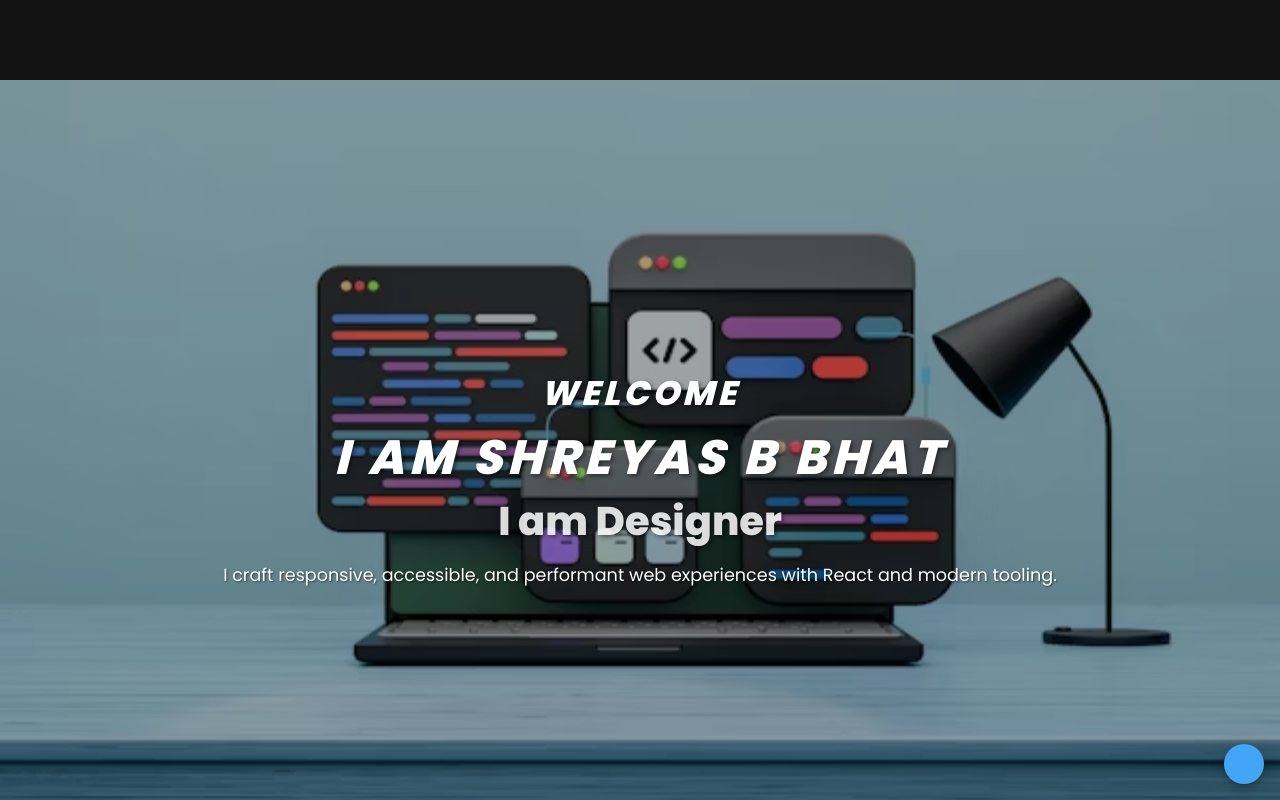
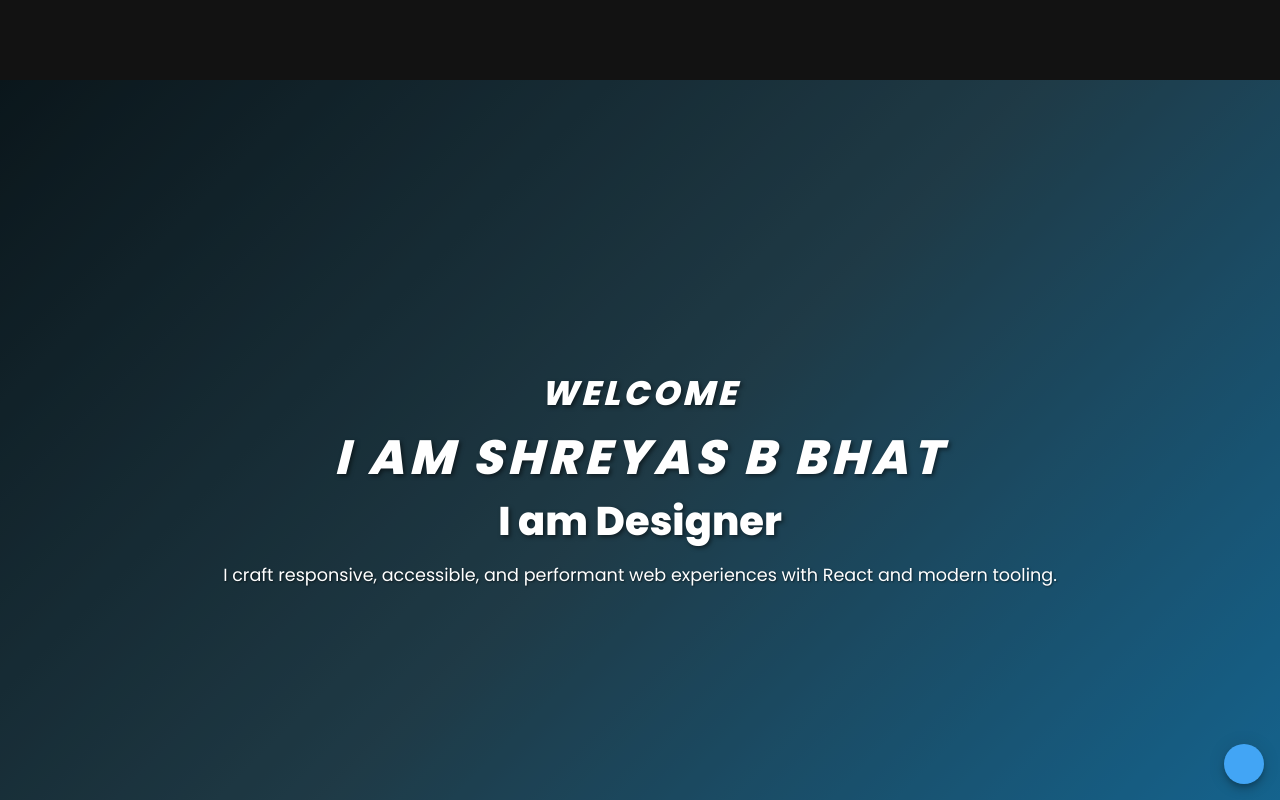
Before and after one commit to shreyasbrook/my-portfolio, a React (Create React App) app: page / in a window 1280 px wide. Shown: the top 800 px of the page. Built offline with nearby package versions, Linux system fonts and the light colour scheme; some icons are missing.

Commit message:
my fourth commit

```diff
--- a/src/components/Drawer.js
+++ b/src/components/Drawer.js
@@ -39,9 +39,9 @@ export default function Drawer({
     { id: 'contact', label: 'Contact', icon: <ContactSupportIcon /> },
   ],
   socials = [
-    { id: 'github', icon: <GitHubIcon />, href: 'https://github.com/Shreyas B Bhat497c' },
-    { id: 'linkedin', icon: <LinkedInIcon />, href: 'www.linkedin.com/in/Shreyas B Bhat-p-2247aa374' },
-    { id: 'email', icon: <MailOutlineIcon />, href: 'mailto:Shreyas B Bhat497cs@gmail.com' },
+    { id: 'github', icon: <GitHubIcon />, href: 'https://github.com/ShreyasBBhat' },
+    { id: 'linkedin', icon: <LinkedInIcon />, href: 'https://www.linkedin.com/in/ShreyasBBhat-p-2247aa374' },
+    { id: 'email', icon: <MailOutlineIcon />, href: 'mailto:shreyasbb20@gmail.com' },
   ],
 }) {
   const theme = useTheme();
@@ -71,8 +71,10 @@ export default function Drawer({
 
   return (
     <Box sx={{
-  width: '100vw',
-  height: '100vh',
+      width: '100vw',
+      maxWidth: '100vw',
+      height: '100vh',
+      minHeight: '100vh',
       borderRight: isMobile ? 0 : 1,
       borderColor: 'divider',
       bgcolor: 'background.paper',
@@ -85,8 +87,8 @@ export default function Drawer({
       transition: 'left 0.3s ease-in-out',
       boxShadow: isMobile ? 3 : 0
     }} aria-label="Primary navigation" aria-expanded={mobileOpen}>
-      <Box sx={{ display: 'flex', flexDirection: 'column', height: '100%' }}>
-        {/* Header */}
+  <Box sx={{ display: 'flex', flexDirection: 'column', height: '100%', width: '100%' }}>
+  {/* Header */}
         <Box
           sx={{
             display: 'flex',
@@ -132,6 +134,22 @@ export default function Drawer({
         </Box>
 
         <Divider />
+        {/* Social Links */}
+        <Box sx={{ display: 'flex', justifyContent: 'center', gap: 2, py: 2 }}>
+          {socials.map(social => (
+            <IconButton
+              key={social.id}
+              component="a"
+              href={social.href}
+              target="_blank"
+              rel="noopener noreferrer"
+              aria-label={social.id}
+              sx={{ color: 'inherit' }}
+            >
+              {social.icon}
+            </IconButton>
+          ))}
+        </Box>
 
         {/* Navigation */}
         <Box component="nav" role="navigation" aria-label="Sections" sx={{ flex: 1, overflowY: 'auto' }}>
--- a/src/components/Home.js
+++ b/src/components/Home.js
@@ -74,44 +74,12 @@ export default function Home() {
         textAlign: 'center',
         minHeight: '100vh',
         height: { xs: 'auto', sm: '100vh' },
-        backgroundImage: `url("/IMG2.jpeg")`,
-        backgroundSize: '100% 100%',
-        backgroundPosition: 'center center',
-        backgroundRepeat: 'no-repeat',
-        backgroundAttachment: { xs: 'scroll', sm: 'fixed' },
+  background: 'linear-gradient(135deg, #0f2027 0%, #2c5364 50%, #1c92d2 100%)',
         position: 'relative',
         display: 'flex',
         alignItems: 'center',
         justifyContent: 'center',
-        transition: 'background-image 2s ease-in-out',
-        imageRendering: 'high-quality',
-        imageRendering: '-webkit-optimize-contrast',
-        imageRendering: 'crisp-edges',
         fontFamily: 'Poppins, -apple-system, BlinkMacSystemFont, "Segoe UI", Roboto, Helvetica, Arial, sans-serif',
-        '@media (min-resolution: 2dppx)': {
-          backgroundSize: 'cover',
-          imageRendering: 'high-quality',
-        },
-        '@media (min-resolution: 3dppx)': {
-          backgroundSize: 'cover',
-          imageRendering: 'high-quality',
-        },
-        '@keyframes fadeInOut': {
-          '0%, 100%': {
-            opacity: 1,
-          },
-          '50%': {
-            opacity: 0.3,
-          },
-        },
-        '@keyframes blink': {
-          '0%, 50%': {
-            opacity: 1,
-          },
-          '51%, 100%': {
-            opacity: 0,
-          },
-        },
       }}
     >
       {/* Dark overlay for better text readability */}
```
